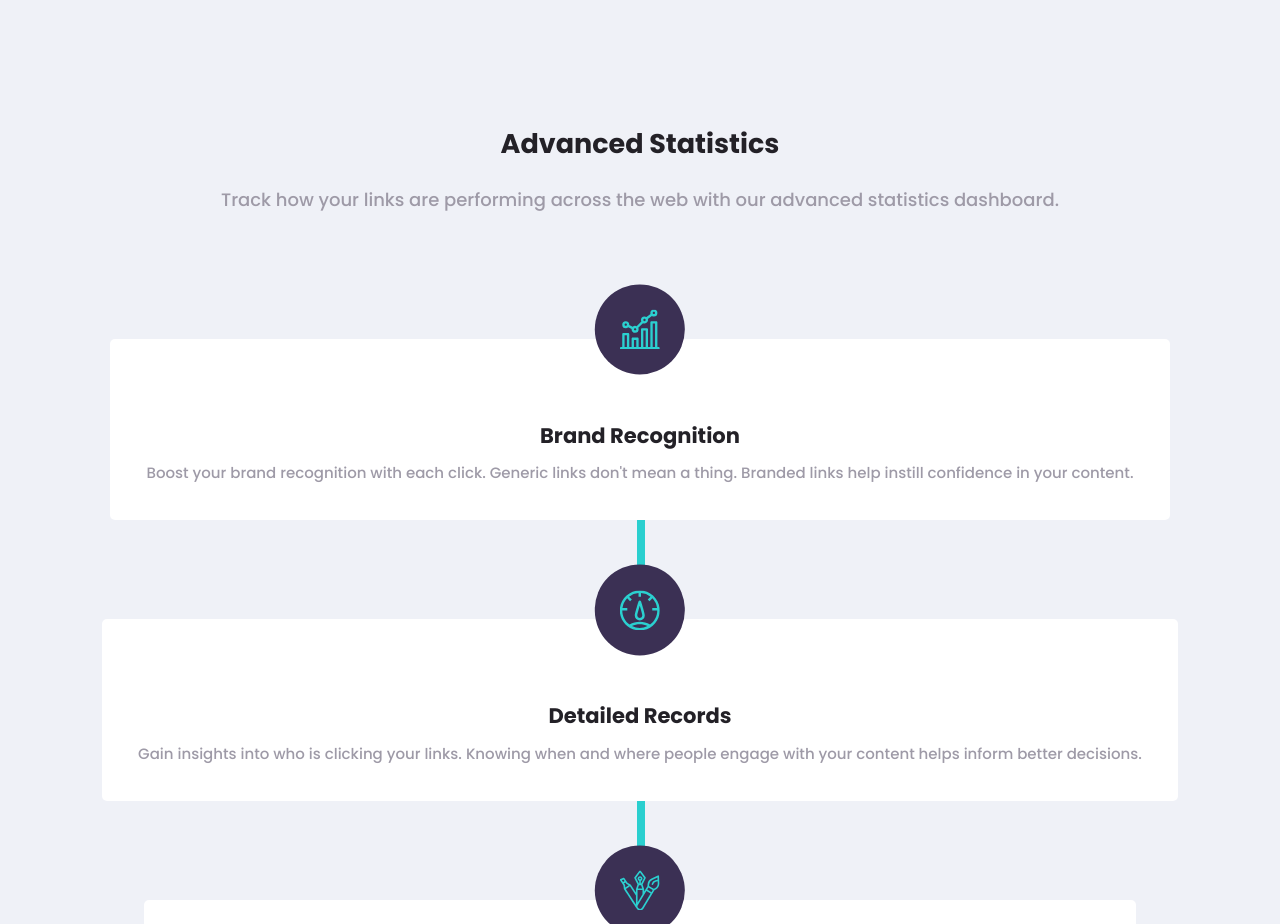
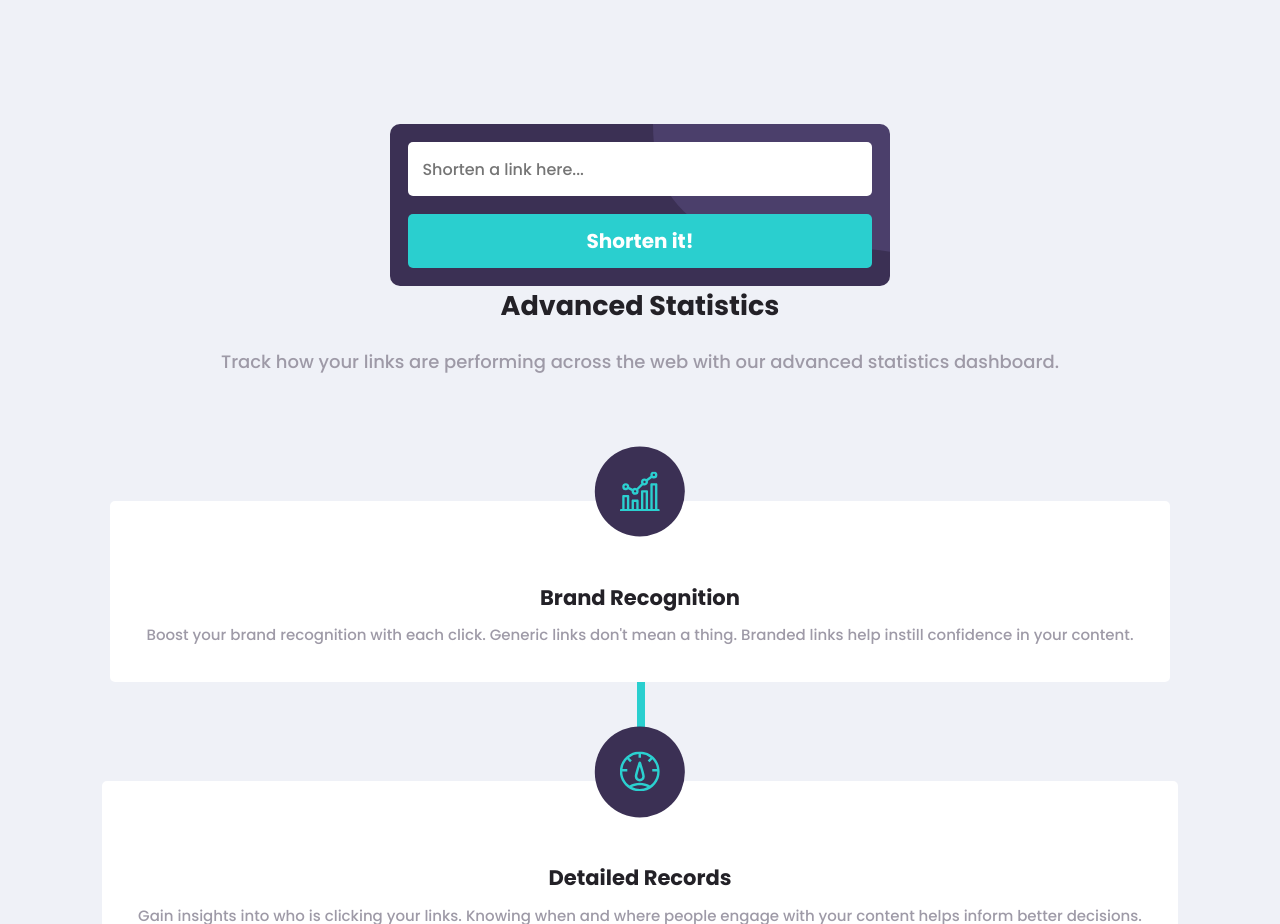
Before and after one commit to ATEOTG/url-shortening-app, a React (Create React App) app: page / in a window 1280 px wide. Shown: the part 1680-2604 px from the top of the page. Built offline with nearby package versions, Linux system fonts and the light colour scheme.

Commit message:
added the form component

```diff
--- a/src/components/Feature/Feature.js
+++ b/src/components/Feature/Feature.js
@@ -1,9 +1,11 @@
+import Form from "../Form/Form";
 import classes from "./Feature.module.css";
 import FeatureCards from "./FeatureCards";
 
 function Feature() {
   return (
     <div className={classes.features}>
+      <Form />
       <div className={"container"}>
         <div className={classes["feature-intro"]}>
           <h2>Advanced Statistics</h2>
--- /dev/null
+++ b/src/components/Form/Form.js
@@ -0,0 +1,17 @@
+import React, { useRef } from "react";
+import CTAButton from "../UI/CTAButton";
+import classes from "./Form.module.css";
+
+function Form() {
+  return (
+    <form id={classes.form}>
+      <div className={classes["input-cont"]}>
+        <input type="text" placeholder="Shorten a link here..." />
+        <p>Please add a link</p>
+      </div>
+      <CTAButton>Shorten it!</CTAButton>
+    </form>
+  );
+}
+
+export default Form;
--- /dev/null
+++ b/src/components/Form/Form.module.css
@@ -0,0 +1,38 @@
+form {
+  max-width: 500px;
+  width: 90%;
+  display: flex;
+  flex-direction: column;
+  margin: 0 auto;
+  gap: 1em;
+  padding: 1em;
+
+  background-image: url("../../assets/images/bg-shorten-mobile.svg");
+  background-position: 100% 0%;
+  background-repeat: no-repeat;
+  background-color: var(--drk-violet);
+
+  border-radius: 10px;
+}
+
+#form button {
+  border-radius: 5px;
+}
+
+.input-cont p {
+  display: none;
+  color: var(--red);
+  font-size: 1.2rem;
+  font-style: italic;
+}
+
+.input-cont input {
+  width: 100%;
+  font-family: "Poppins", sans-serif;
+  font-size: 1.6rem;
+
+  color: var(--dark-blue);
+  padding: 0.9em;
+  border-radius: 5px;
+  border: none;
+}
```
